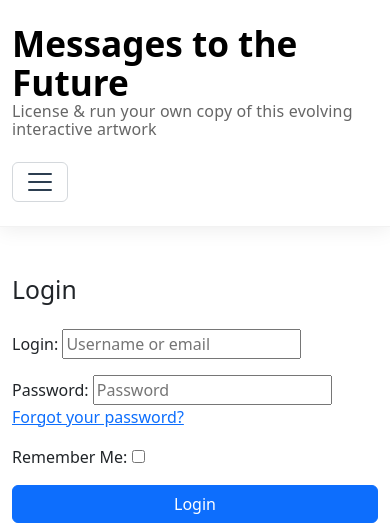
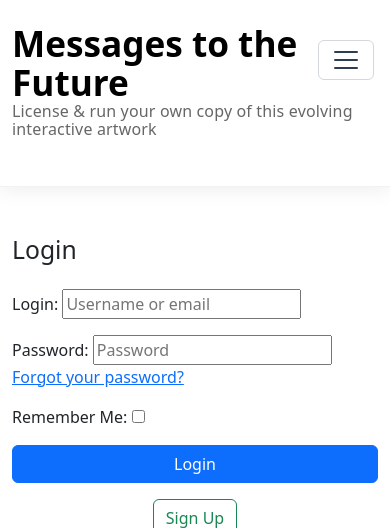
Before and after one commit to terencereilly/Interactive-art-engine, a Django app: a page that uses templates/base.html in a window 390 px wide. Shown: the top 528 px of the page. Run offline with Django 5.2, Linux system fonts and the light colour scheme.

Commit message:
Refactor navbar styles for improved mobile responsiveness

```diff
--- a/templates/base.html
+++ b/templates/base.html
@@ -5,6 +5,20 @@
     <meta name="viewport" content="width=device-width, initial-scale=1.0">
     <title>{% block title %}Interactive Art Engine{% endblock %}</title>
     <link href="https://cdn.jsdelivr.net/npm/bootstrap@5.3.8/dist/css/bootstrap.min.css" rel="stylesheet">
+    <style>
+        /* Ensure navbar toggler is always top right on mobile */
+        @media (max-width: 991.98px) {
+            .navbar-toggler {
+                position: absolute;
+                top: 1rem;
+                right: 1rem;
+                z-index: 1051;
+            }
+            .navbar .container-fluid {
+                position: relative;
+            }
+        }
+    </style>
     {% load static %}
     <link rel="stylesheet" href="{% static 'assets/css/style.css' %}">
 </head>
@@ -12,7 +26,7 @@
     <!-- Site-wide Header (from homepage) -->
     <header class="modern-header">
         <nav class="navbar navbar-expand-lg bg-body-tertiary">
-            <div class="container-fluid">
+            <div class="container-fluid position-relative">
                 <div class="row w-100">
                     <div class="col-12 col-md-auto">
                         <a class="navbar-brand space-grotesk-regular text-break" href="/" style="line-height:1.1; white-space:normal; word-break:break-word;">
@@ -69,4 +83,6 @@
         </div>
     </footer>
 </body>
+    <!-- Bootstrap 5 JS (required for navbar toggler) -->
+    <script src="https://cdn.jsdelivr.net/npm/bootstrap@5.3.8/dist/js/bootstrap.bundle.min.js" integrity="sha384-FKyoEForCGlyvwx9Hj09JcYn3nv7wiPVlz7YYwJrWVcXK/BmnVDxM+D2scQbITxI" crossorigin="anonymous"></script>
 </html>
```
